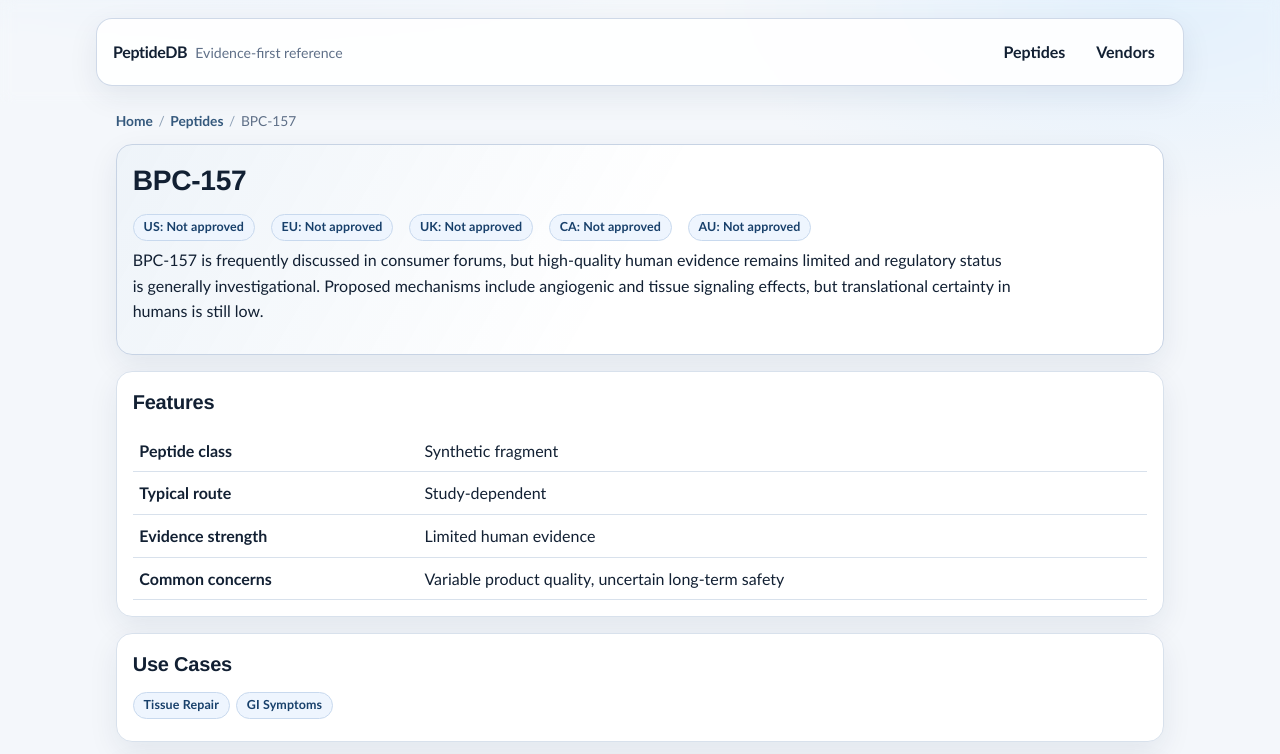
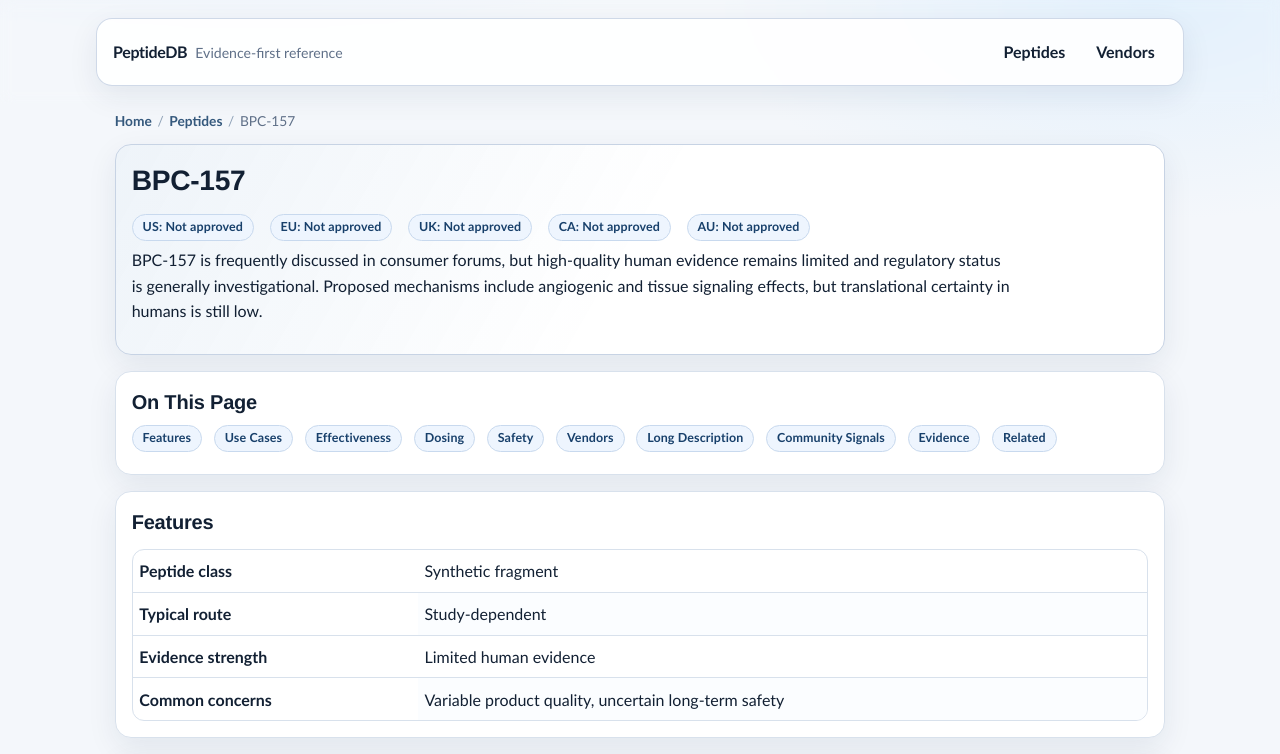
Before and after one commit to fooz/peptidedb, a Next.js app: page /peptides/bpc-157 in a window 1280 px wide. Shown: the top 754 px of the page. Built offline with nearby package versions, Linux system fonts and the light colour scheme; no server answers; the database is empty.

Commit message:
Polish homepage and peptide UX with clearer navigation

```diff
--- a/app/globals.css
+++ b/app/globals.css
@@ -232,6 +232,19 @@ a:hover {
   flex-wrap: wrap;
 }
 
+.home-search {
+  display: grid;
+  gap: 0.45rem;
+  margin-bottom: 0.8rem;
+}
+
+.home-search-row {
+  display: grid;
+  grid-template-columns: minmax(0, 1fr) auto;
+  gap: 0.5rem;
+  align-items: center;
+}
+
 .overview-text {
   line-height: 1.6;
   max-width: 95ch;
@@ -319,6 +332,21 @@ a:hover {
 
 .grid.three {
   grid-template-columns: repeat(auto-fit, minmax(220px, 1fr));
+}
+
+.stat-card {
+  display: grid;
+  align-content: center;
+  gap: 0.2rem;
+}
+
+.stat-card h2 {
+  margin: 0;
+  font-size: clamp(1.45rem, 2.1vw, 1.85rem);
+}
+
+.stat-card p {
+  margin: 0;
 }
 
 .goal-grid {
@@ -477,6 +505,32 @@ td {
   text-align: left;
   padding: 0.58rem 0.42rem;
   vertical-align: top;
+}
+
+tbody tr:nth-child(even) td {
+  background: #fbfdff;
+}
+
+.table-scroll {
+  width: 100%;
+  overflow-x: auto;
+  border: 1px solid var(--line);
+  border-radius: 12px;
+}
+
+.table-scroll table {
+  min-width: 620px;
+}
+
+.table-scroll th,
+.table-scroll td {
+  border-left: 0;
+  border-right: 0;
+}
+
+.table-scroll tr:last-child td,
+.table-scroll tr:last-child th {
+  border-bottom: 0;
 }
 
 .empty-state {
@@ -665,6 +719,20 @@ td {
   gap: 0.7rem;
 }
 
+.section-nav-card h2 {
+  margin-bottom: 0.45rem;
+}
+
+.section-nav-links {
+  display: flex;
+  gap: 0.35rem;
+  flex-wrap: wrap;
+}
+
+.card[id] {
+  scroll-margin-top: 6.5rem;
+}
+
 .auth-wrap {
   max-width: 560px;
   margin: 2rem auto 0;
@@ -719,4 +787,8 @@ td {
   .btn {
     width: auto;
   }
+
+  .home-search-row {
+    grid-template-columns: 1fr;
+  }
 }
--- a/app/layout.tsx
+++ b/app/layout.tsx
@@ -77,7 +77,7 @@ export default function RootLayout({
         <main className="container site-main">{children}</main>
         <footer className="site-footer">
           <div className="container footer-inner">
-            <p className="muted">© {new Date().getFullYear()} PeptideDB</p>
+            <p className="muted">© PeptideDB</p>
             <nav className="footer-links" aria-label="Footer">
               <Link href="/disclaimer">Disclaimer</Link>
               <Link href="/privacy-policy">Privacy Policy</Link>
--- a/app/peptides/[slug]/page.tsx
+++ b/app/peptides/[slug]/page.tsx
@@ -24,6 +24,19 @@ const EVIDENCE_RANK: Record<PeptideSummary["evidenceGrade"], number> = {
   D: 3,
   I: 4
 };
+
+const SECTION_ID = {
+  features: "features",
+  useCases: "use-cases",
+  effectiveness: "effectiveness",
+  dosing: "dosing",
+  safety: "safety",
+  vendors: "vendors",
+  longDescription: "long-description",
+  communitySignals: "community-signals",
+  evidence: "evidence-and-references",
+  related: "related-peptides"
+} as const;
 
 function statusLabel(value: string): string {
   if (value === "US_FDA_APPROVED") {
@@ -212,8 +225,45 @@ export default async function PeptideDetailPage({ params, searchParams }: PagePr
         </p>
       </section>
 
-      <section className="card">
+      <section className="card section-nav-card">
+        <h2>On This Page</h2>
+        <div className="section-nav-links">
+          <a href={`#${SECTION_ID.features}`} className="chip chip-link">
+            Features
+          </a>
+          <a href={`#${SECTION_ID.useCases}`} className="chip chip-link">
+            Use Cases
+          </a>
+          <a href={`#${SECTION_ID.effectiveness}`} className="chip chip-link">
+            Effectiveness
+          </a>
+          <a href={`#${SECTION_ID.dosing}`} className="chip chip-link">
+            Dosing
+          </a>
+          <a href={`#${SECTION_ID.safety}`} className="chip chip-link">
+            Safety
+          </a>
+          <a href={`#${SECTION_ID.vendors}`} className="chip chip-link">
+            Vendors
+          </a>
+          <a href={`#${SECTION_ID.longDescription}`} className="chip chip-link">
+            Long Description
+          </a>
+          <a href={`#${SECTION_ID.communitySignals}`} className="chip chip-link">
+            Community Signals
+          </a>
+          <a href={`#${SECTION_ID.evidence}`} className="chip chip-link">
+            Evidence
+          </a>
+          <a href={`#${SECTION_ID.related}`} className="chip chip-link">
+            Related
+          </a>
+        </div>
+      </section>
+
+      <section className="card" id={SECTION_ID.features}>
         <h2>Features</h2>
+        <div className="table-scroll">
           <table>
             <tbody>
               {Object.entries(peptide.featureTable).map(([k, v]) => (
@@ -224,9 +274,10 @@ export default async function PeptideDetailPage({ params, searchParams }: PagePr
               ))}
             </tbody>
           </table>
+        </div>
       </section>
 
-      <section className="card">
+      <section className="card" id={SECTION_ID.useCases}>
         <h2>Use Cases</h2>
         {peptide.useCases.map((useCase) => (
           <Link
@@ -239,13 +290,14 @@ export default async function PeptideDetailPage({ params, searchParams }: PagePr
         ))}
       </section>
 
-      <section className="card">
+      <section className="card" id={SECTION_ID.effectiveness}>
         <h2>Effectiveness</h2>
         <p>{peptide.effectivenessSummary}</p>
       </section>
 
-      <section className="card">
+      <section className="card" id={SECTION_ID.dosing}>
         <h2>Dosing</h2>
+        <div className="table-scroll">
           <table>
             <thead>
               <tr>
@@ -270,9 +322,10 @@ export default async function PeptideDetailPage({ params, searchParams }: PagePr
               ))}
             </tbody>
           </table>
+        </div>
       </section>
 
-      <section className="card">
+      <section className="card" id={SECTION_ID.safety}>
         <h2>Safety</h2>
         <div className="safety-grid">
           <article className="safety-item">
@@ -294,7 +347,7 @@ export default async function PeptideDetailPage({ params, searchParams }: PagePr
         </div>
       </section>
 
-      <section className="card">
+      <section className="card" id={SECTION_ID.vendors}>
         <h2>Vendors</h2>
         <div className="grid two">
           {peptide.vendors.map((vendor) => (
@@ -334,7 +387,7 @@ export default async function PeptideDetailPage({ params, searchParams }: PagePr
         </div>
       </section>
 
-      <section className="card">
+      <section className="card" id={SECTION_ID.longDescription}>
         <h2>Long Description</h2>
         {longDescriptionSections.length === 0 ? (
           <p itemProp="abstract">{peptide.longDescription}</p>
@@ -350,11 +403,12 @@ export default async function PeptideDetailPage({ params, searchParams }: PagePr
         )}
       </section>
 
-      <section className="card">
+      <section className="card" id={SECTION_ID.communitySignals}>
         <h2>Community Signals</h2>
         {communityClaims.length === 0 ? (
           <p className="empty-state">No social/community signals are available for this peptide yet.</p>
         ) : (
+          <div className="table-scroll">
             <table>
               <thead>
                 <tr>
@@ -379,14 +433,16 @@ export default async function PeptideDetailPage({ params, searchParams }: PagePr
                 ))}
               </tbody>
             </table>
+          </div>
         )}
       </section>
 
-      <section className="card">
+      <section className="card" id={SECTION_ID.evidence}>
         <h2>Evidence And References</h2>
         {nonCommunityClaims.length === 0 ? (
           <p className="empty-state">No curated citations have been added for this peptide yet.</p>
         ) : (
+          <div className="table-scroll">
             <table>
               <thead>
                 <tr>
@@ -413,10 +469,11 @@ export default async function PeptideDetailPage({ params, searchParams }: PagePr
                 ))}
               </tbody>
             </table>
+          </div>
         )}
       </section>
 
-      <section className="card">
+      <section className="card" id={SECTION_ID.related}>
         <h2>More Peptides in Similar Categories</h2>
         {relatedByUseCase.length === 0 ? (
           <p className="empty-state">No same-category peptide matches are available yet.</p>
```
Also changed, not shown: app/page.tsx (+42 -5 lines). Lines whose indentation alone changed are shown as unchanged.
